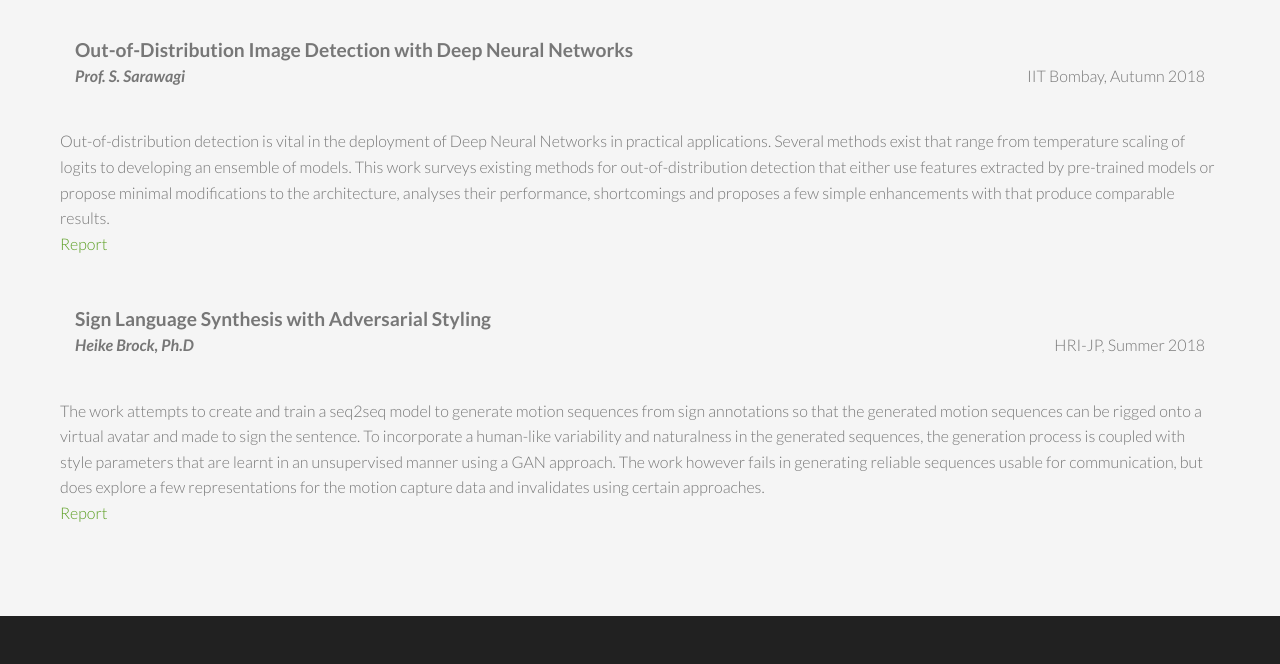
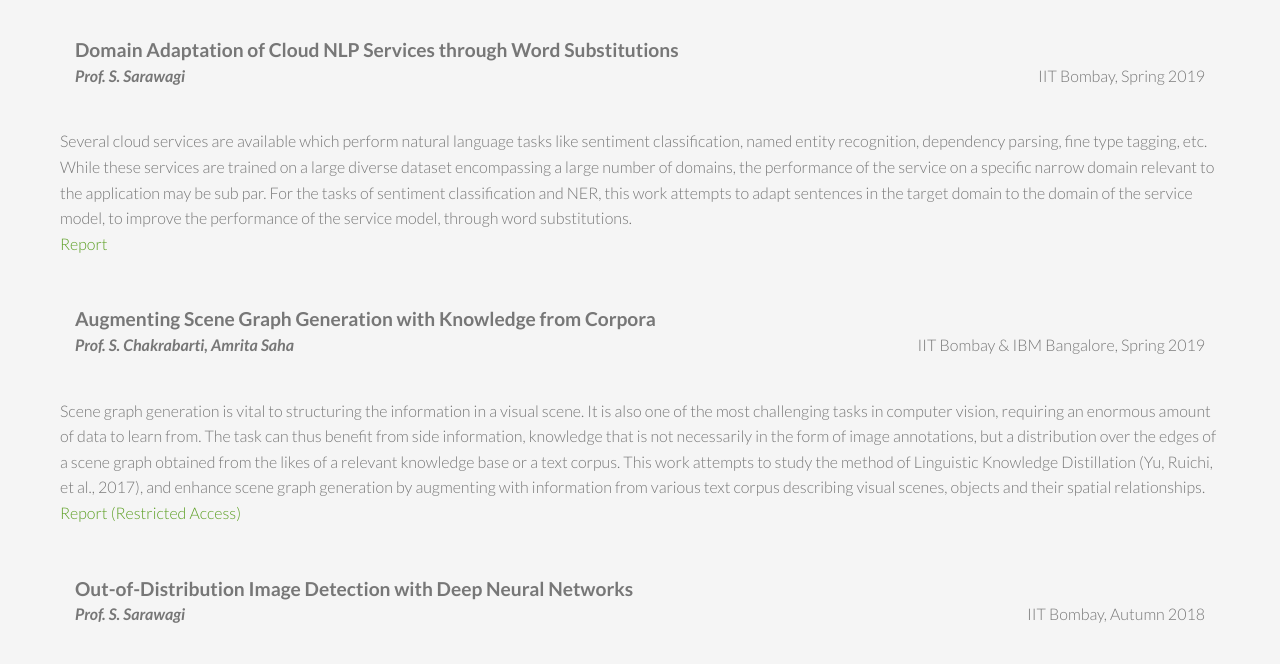
Before and after one commit to varshiths/varshiths.github.io, a plain HTML site: page index.html in a window 1280 px wide. Shown: the part 523-1187 px from the top of the page. Drawn offline with Linux system fonts and the light colour scheme; some packages are replaced by stand-ins of ours.

Commit message:
add btp2, ibm work

```diff
--- a/index.html
+++ b/index.html
@@ -95,6 +95,42 @@
             </div>
           </div>
 
+
+
+        <div class="proj-body">
+          <div class="row proj-head">
+            <div class="col-md-12 proj-title">Domain Adaptation of Cloud NLP Services through Word Substitutions</div>
+            <div class="col-md-8 proj-guide">Prof. S. Sarawagi</div>
+            <div class="col-md-4 proj-year">IIT Bombay, Spring 2019</div>
+          </div>
+          <div class="row proj-desc">
+            Several cloud services are available which perform natural language tasks like
+            sentiment classification, named entity recognition, dependency parsing, fine type tagging, etc.
+            While these services are trained on a large diverse dataset encompassing a large number of domains,
+            the performance of the service on a specific narrow domain relevant to the application may be sub par.
+            For the tasks of sentiment classification and NER, this work attempts to adapt sentences in the target domain
+             to the domain of the service model, to improve the performance of the service model, through word substitutions.
+            <p><a href="res/BTP_II.pdf" target="_blank">Report</a></p>
+          </div>
+        </div>
+
+        <div class="proj-body">
+          <div class="row proj-head">
+            <div class="col-md-12 proj-title">Augmenting Scene Graph Generation with Knowledge from Corpora</div>
+            <div class="col-md-8 proj-guide">Prof. S. Chakrabarti, Amrita Saha</div>
+            <div class="col-md-4 proj-year">IIT Bombay & IBM Bangalore, Spring 2019</div>
+          </div>
+          <div class="row proj-desc">
+            Scene graph generation is vital to structuring the information in a visual scene.
+            It is also one of the most challenging tasks in computer vision, requiring an enormous amount of data to learn from.
+            The task can thus benefit from side information, knowledge that is not necessarily in the form of image annotations,
+            but a distribution over the edges of a scene graph obtained from the likes of a relevant knowledge base or a text corpus.
+            This work attempts to study the method of Linguistic Knowledge Distillation (Yu, Ruichi, et al., 2017), and enhance scene graph generation
+            by augmenting with information from various text corpus describing visual scenes, objects and their spatial relationships.
+            <p><a href="https://github.com/CognitiveHorizons/scg-augmented/blob/master/REPORT.md" target="_blank">Report (Restricted Access)</a></p>
+          </div>
+        </div>
+
         <div class="proj-body">
           <div class="row proj-head">
             <div class="col-md-12 proj-title">Out-of-Distribution Image Detection with Deep Neural Networks</div>
@@ -158,7 +194,7 @@
       <div class="row">
         <div class="col-md-12">
           <div class="aligncenter translucent">
-            <p>Last Updated: December 13th, 2018</p>
+            <p>Last Updated: June 22th, 2019</p>
           </div>
           <div class="aligncenter">
             <p>
```
Also changed, not shown: 1 other file.
